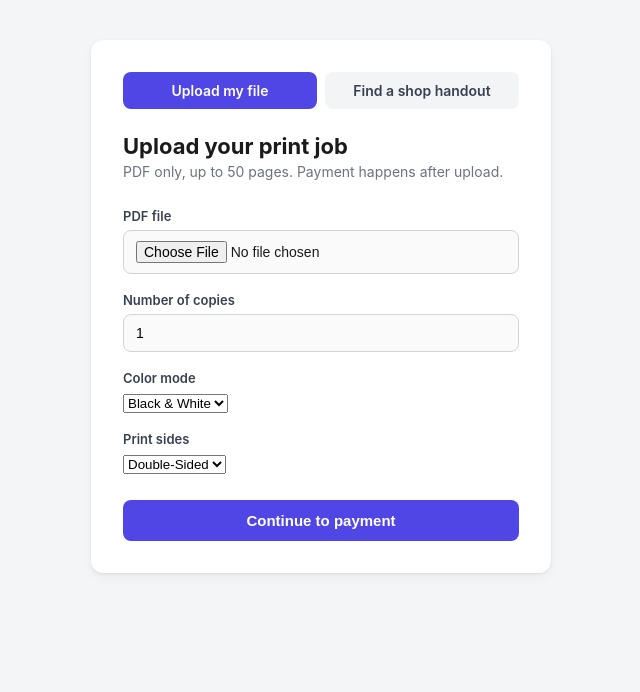
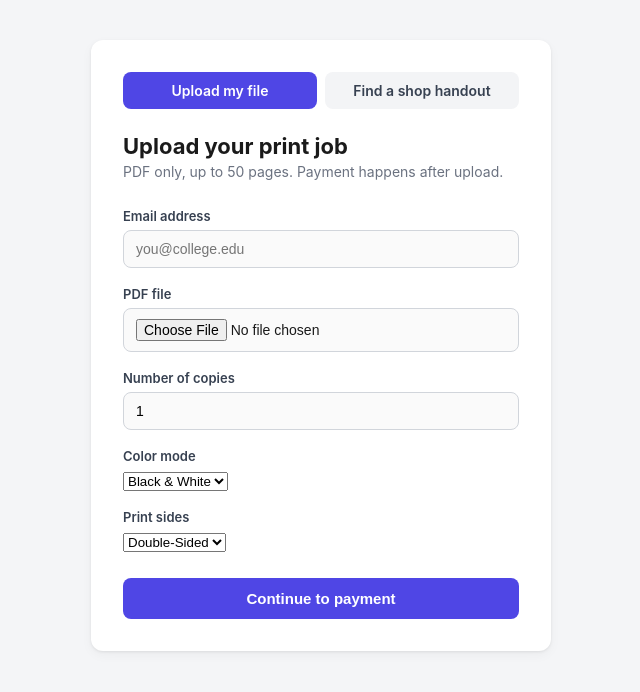
Before and after one commit to dishasuvarna/smart-print-queue, a Django app: template orders/templates/orders/upload.html in a window 1280 px wide. Shown: the top 692 px of the page, without its empty margins (319-959 px from the left). Run offline with Django 3.2, Linux system fonts and the light colour scheme; the template is opened without the code that fills it, so the values that code supplies are empty.

Commit message:
Added email field.

```diff
--- a/orders/templates/orders/upload.html
+++ b/orders/templates/orders/upload.html
@@ -95,6 +95,10 @@
         <form method="post" enctype="multipart/form-data">
             {% csrf_token %}
             <div class="field">
+                <label>Email address</label>
+                <input type="email" name="student_email" placeholder="you@college.edu" required>
+            </div>
+            <div class="field">
     <label>PDF file</label>
     <input type="file" name="file" id="file-input" accept="application/pdf,.pdf" required>
     <p id="size-warning" style="color:#b91c1c; font-size:13px; margin-top:6px; display:none;"></p>
```
